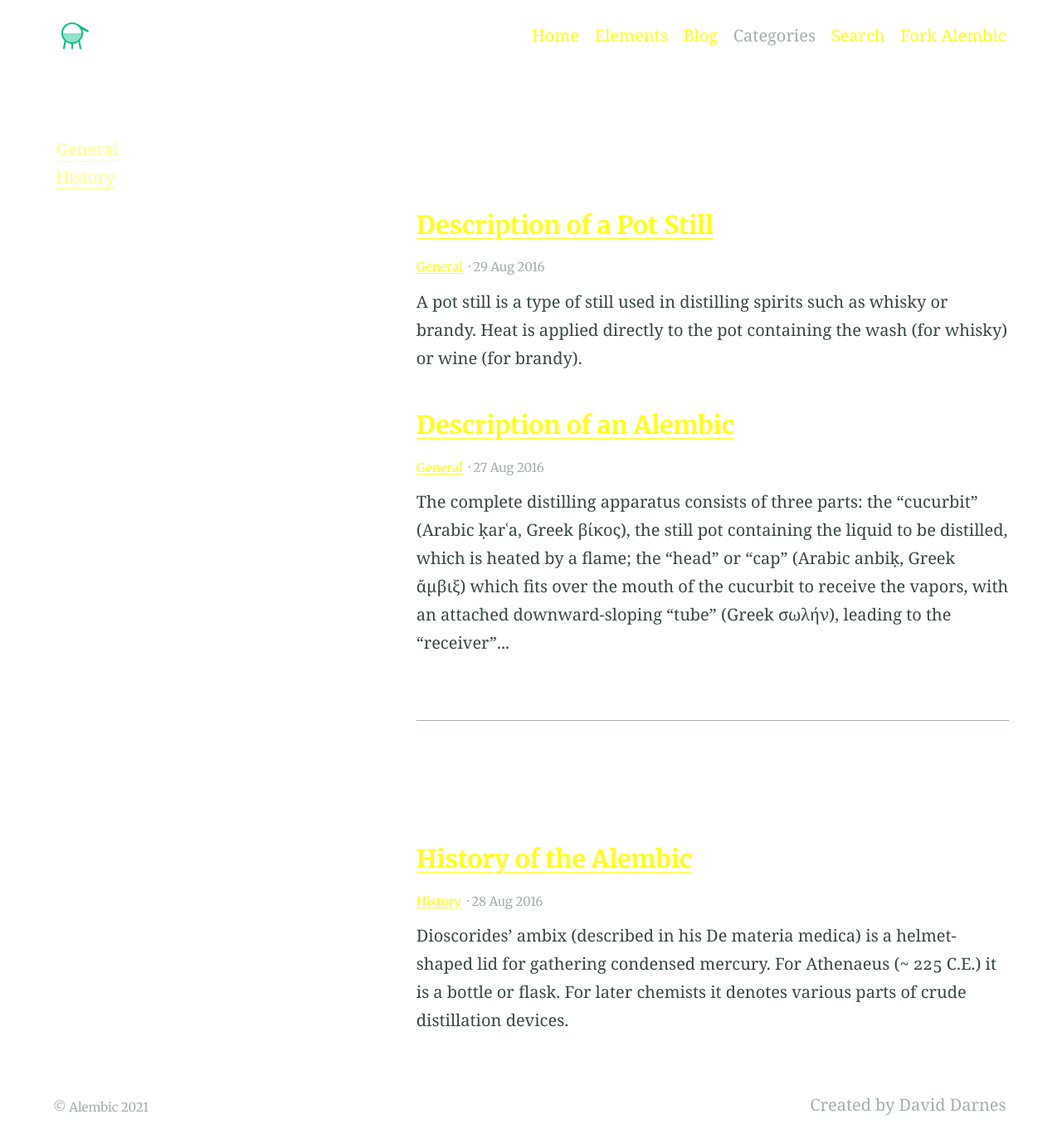
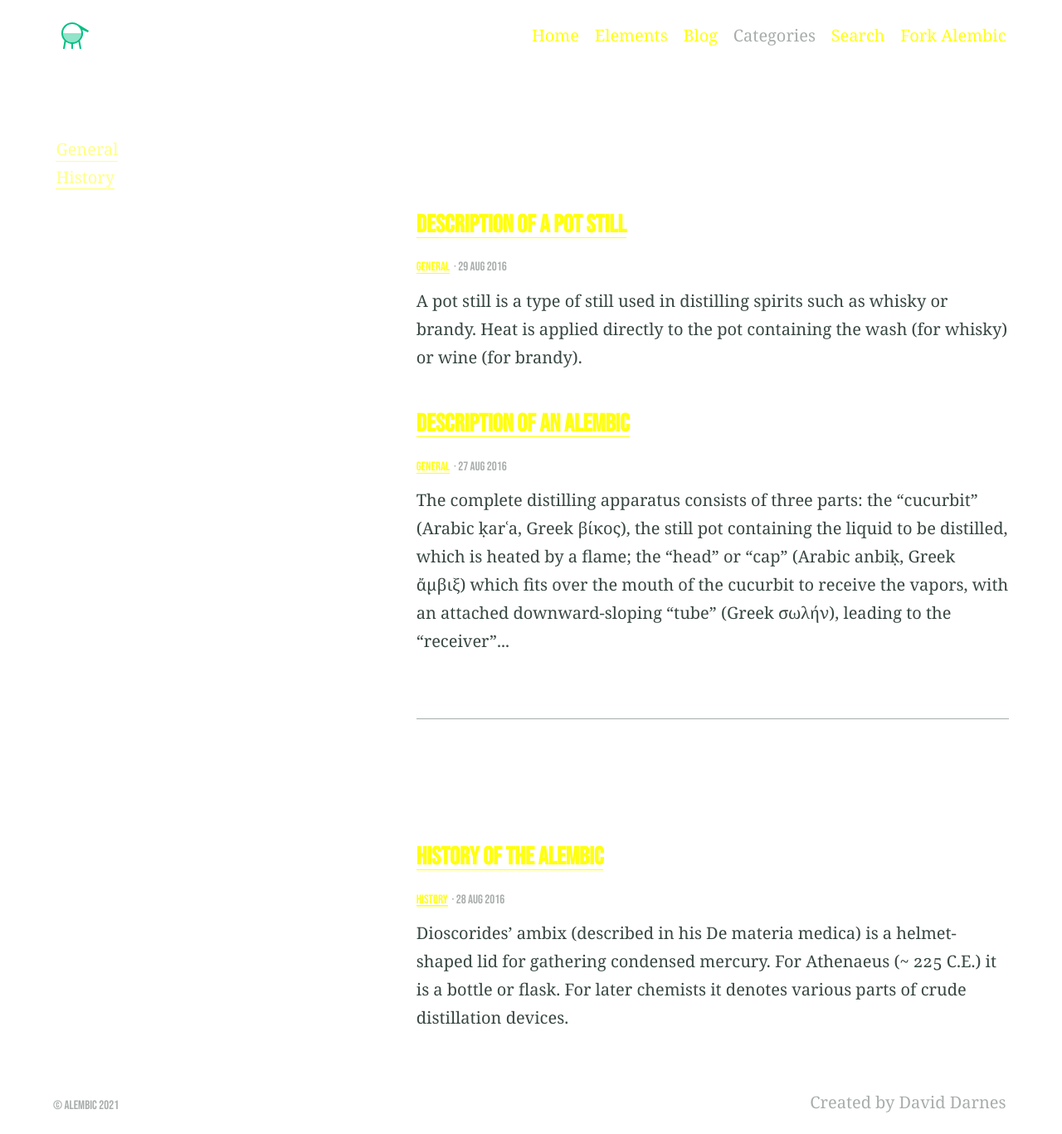
Before and after one commit to rzdev97/rzdev97.github.io, a Jekyll site: the page built from categories.md, in a window 1280 px wide. Shown: the whole page at 83% size. Built offline with Jekyll 4.4.1, drawn with Linux system fonts in a browser that asks for light colours.

Commit message:
Update _settings.scss

```diff
--- a/_sass/_settings.scss
+++ b/_sass/_settings.scss
@@ -23,7 +23,7 @@ $bodytype: (
 ) !default;
 
 $headingtype: (
-  font-family: '"Merriweather", serif',
+  font-family: "'Bebas Neue', cursive",
   regular: 400,
   bold: 700,
   cap-height: 0.75
@@ -36,4 +36,4 @@ $monospacetype: (
 ) !default;
 
 // Font import, if you're using a non-standard web font
-@import url("https://fonts.googleapis.com/css?family=Merriweather:400,700");
+@import url("https://fonts.googleapis.com/css2?family=Bebas+Neue&display=swap");
```
